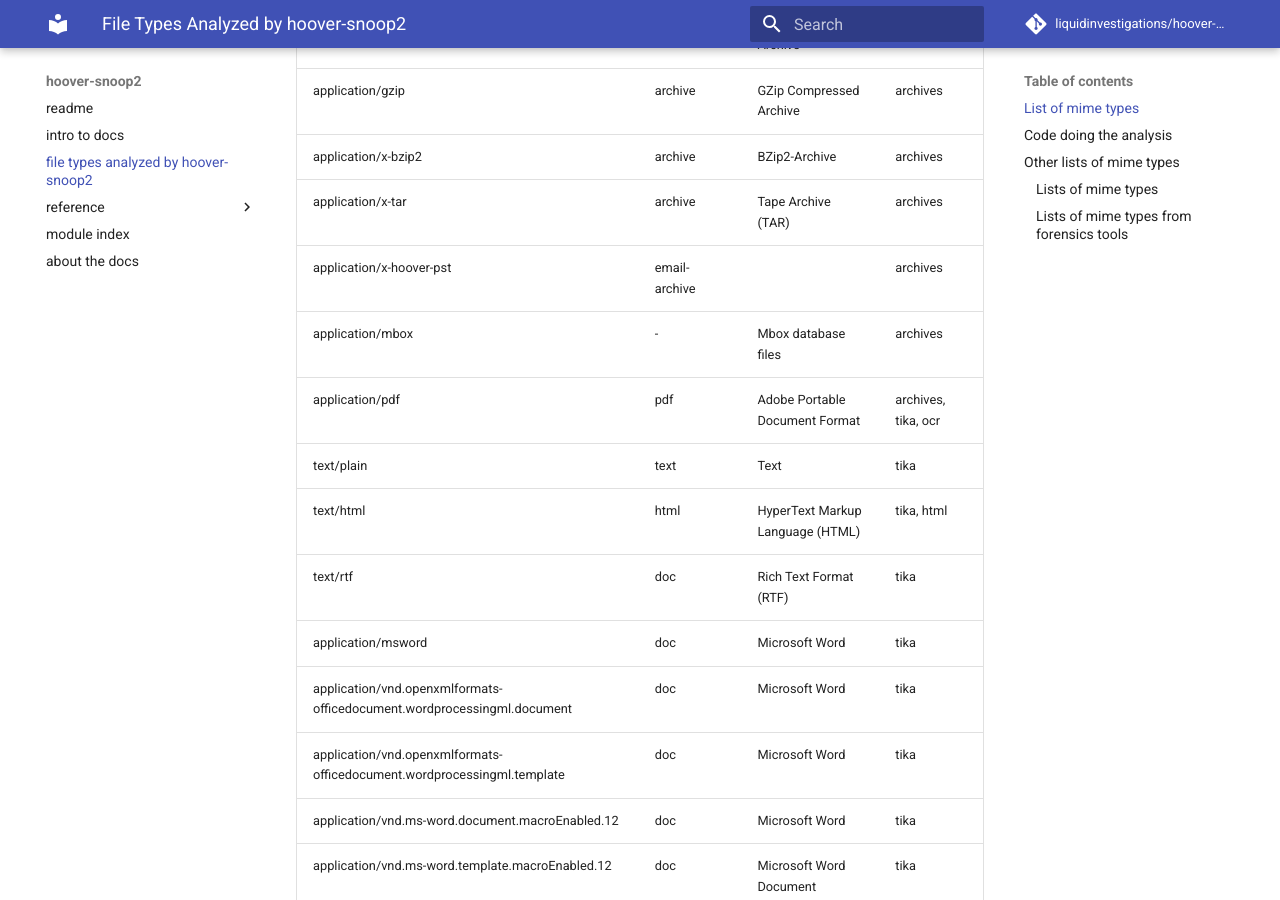
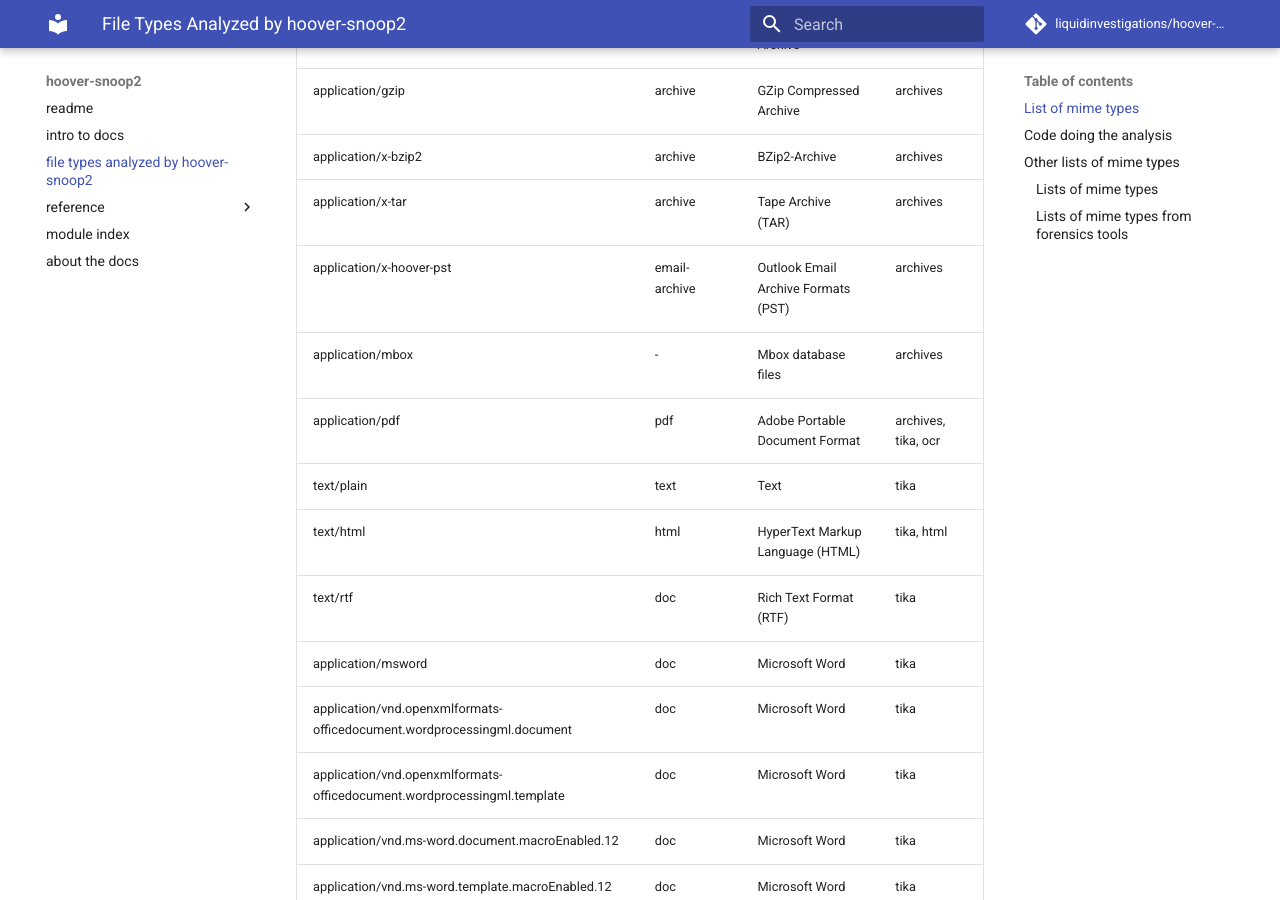
Before and after one commit to liquidinvestigations/hoover-snoop2, an MkDocs documentation site: the page built from docs/filetypes.md, in a window 1280 px wide and 900 px high, scrolled down 522 px. Built offline with MkDocs 1.6.1 and Material for MkDocs 9.7.7, drawn with Linux system fonts in a browser that asks for light colours; comment, search, counter and statistics services are not loaded.

Commit message:
Update filetypes.md

```diff
--- a/docs/filetypes.md
+++ b/docs/filetypes.md
@@ -11,7 +11,7 @@
 | application/gzip                                                          | archive         | GZip Compressed Archive                  | archives            |
 | application/x-bzip2                                                       | archive         | BZip2-Archive                            | archives            |
 | application/x-tar                                                         | archive         | Tape Archive (TAR)                       | archives            |
-| application/x-hoover-pst                                                  | email-archive   |                                          | archives            |
+| application/x-hoover-pst                                                  | email-archive   | Outlook Email Archive Formats (PST)      | archives            |
 | application/mbox                                                          | -               | Mbox database files                      | archives            |
 | application/pdf                                                           | pdf             | Adobe Portable Document Format           | archives, tika, ocr |
 | text/plain                                                                | text            | Text                                     | tika                |
```
